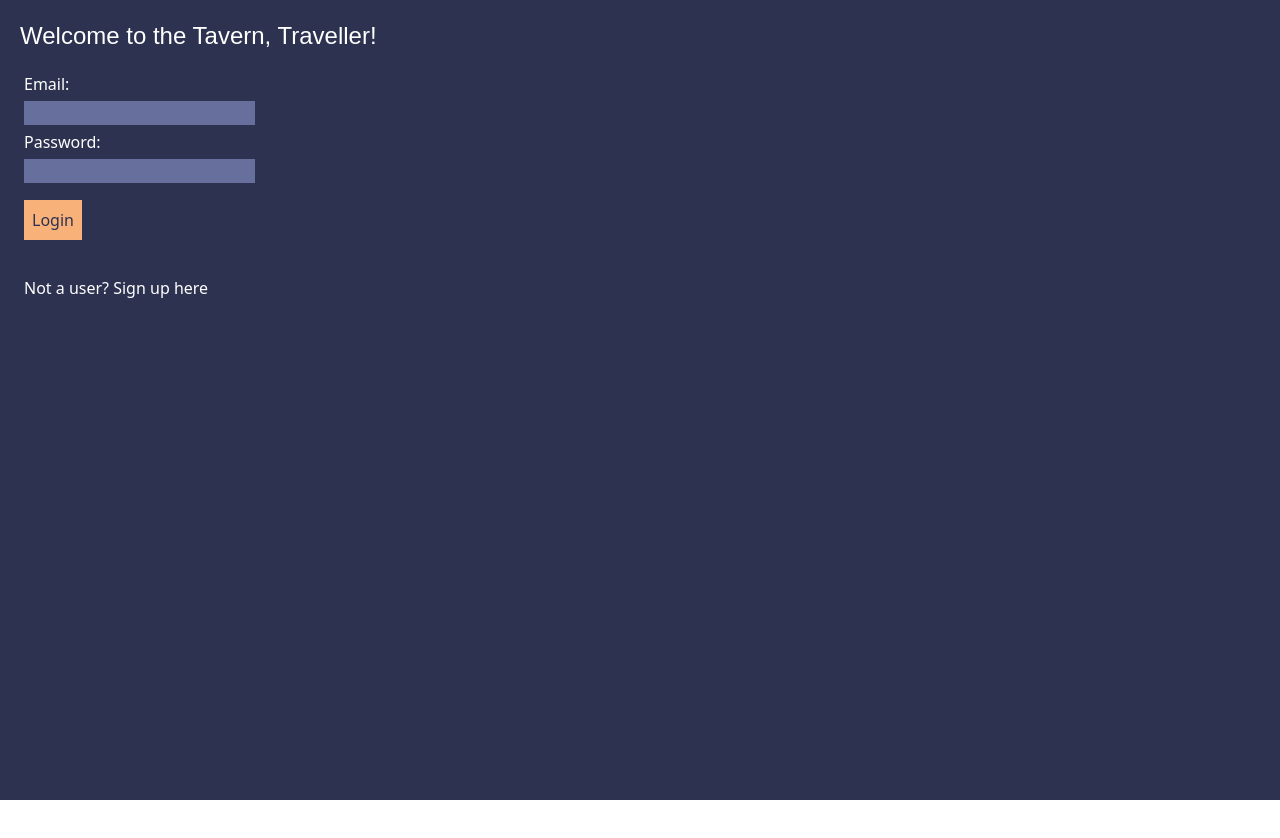
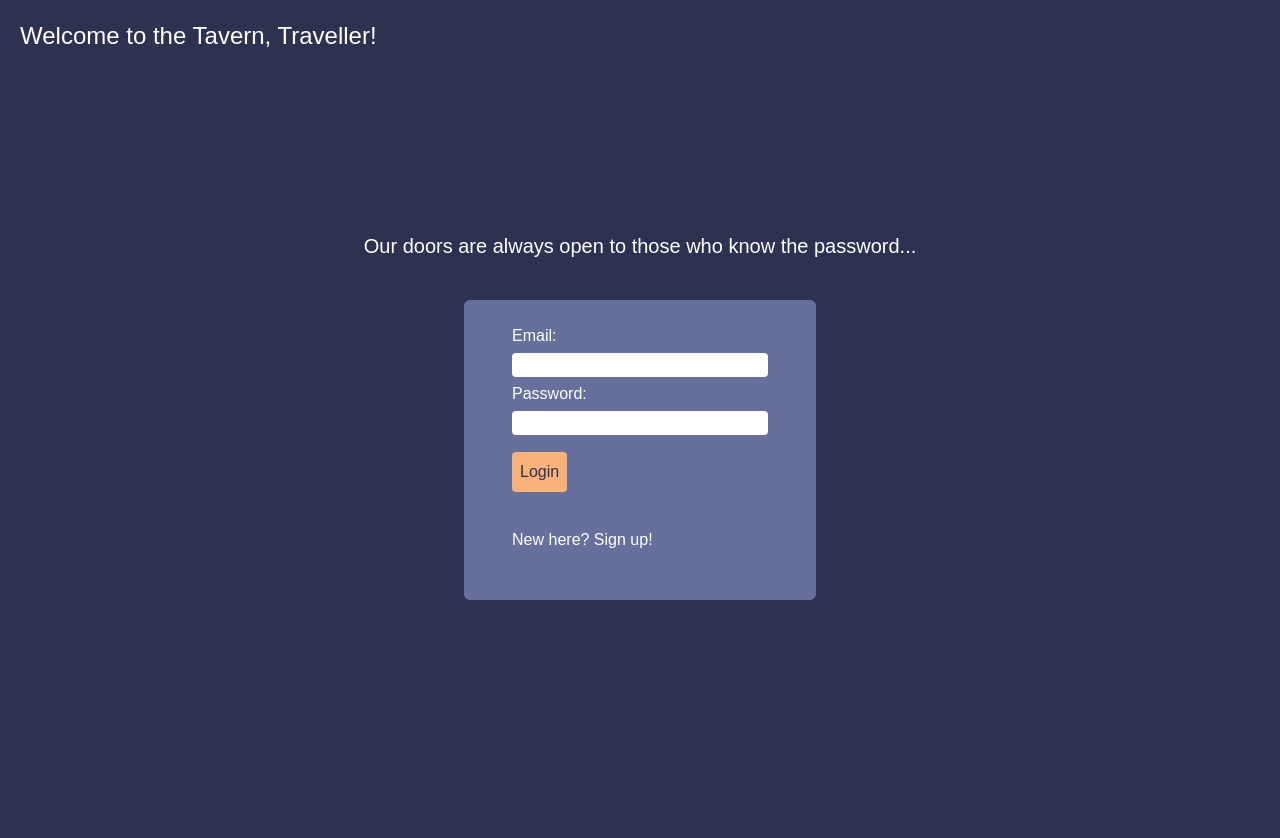
Before and after one commit to hawheeler96/tavern, a React (Create React App) app in the folder client/: page / in a window 1280 px wide. Shown: the top 838 px of the page. Before the commit the page ends 800 px from the top, so only its background shows below. Built offline with nearby package versions, Linux system fonts and the light colour scheme; no server answers.

Commit message:
adds styling

```diff
--- a/client/package.json
+++ b/client/package.json
@@ -2,7 +2,9 @@
   "name": "client",
   "version": "0.1.0",
   "private": true,
+  "proxy": "http://127.0.0.1:5555",
   "dependencies": {
+    "@headlessui/react": "^1.7.18",
     "@testing-library/jest-dom": "^5.17.0",
     "@testing-library/react": "^13.4.0",
     "@testing-library/user-event": "^13.5.0",
--- a/client/src/App.js
+++ b/client/src/App.js
@@ -91,7 +91,7 @@ function App() {
                   }
                 />
                 <Route path="/parties-view" element={<Parties />} />
-                <Route path="/user-profile" element={<UserProfile user={user}/>} />
+                <Route path="/user-profile" element={<UserProfile user={user} characters={characters}/>} />
                 <Route
                   path="/character-sheet/:id"
                   element={<CharacterSheet Capitalize={Capitalize} setCharacters={setCharacters}/>}
--- a/client/src/components/CreateCharacter.js
+++ b/client/src/components/CreateCharacter.js
@@ -292,9 +292,10 @@ function CreateCharacter({ addCharacter, user }) {
 
   return (
     <div>
-      <div className="flex flex-col items-center h-screen bg-slate-blue font-raleway">
+      <div className="flex flex-col items-center h-full bg-slate-blue font-raleway">
         <div className="w-full max-w-xl">
           <form className="shadow-md rounded px-8 pt-6 pb-8 mb-4 bg-white flex flex-col">
+            <h3 className="text-xl italic mb-4 text-center">Adventurer Registration</h3>
             <input
               type="text"
               placeholder="Character Name"
--- a/client/src/components/Home.js
+++ b/client/src/components/Home.js
@@ -1,12 +1,13 @@
 import React, { useState } from "react";
 import { Link } from "react-router-dom";
+import { Transition } from "@headlessui/react"
 
 function Home({ characters, user }) {
   const [showAbout, setShowAbout] = useState(false);
   const [currentCharacters, setCurrentCharacters] = useState(0);
   const charNum = 4;
 
-  console.log(user)
+  console.log(user);
 
   const filteredCharacters =
     characters && user
@@ -83,9 +84,9 @@ function Home({ characters, user }) {
         ) : null}
       </div>
       <div
-        className={`bg bg-soft-blue ${
+        className={`${
           showAbout ? "mt-96 " : ""
-        } fixed bottom-0 left-0 right-0`}
+        } fixed bottom-0 left-0 right-0 bg bg-soft-blue`}
       >
         <div className="flex justify-center items-center">
           {!showAbout ? (
@@ -111,8 +112,16 @@ function Home({ characters, user }) {
           As is the case in so many campaigns, it begins in a tavern.
         </p>
         <br />
-        {showAbout && (
-          <>
+        <Transition
+          show={showAbout}
+          enter="transition ease-in-out duration-300 transform"
+          enterFrom="translate-y-full"
+          enterTo="translate-y-0"
+          leave="transition ease-in-out duration-300 trasnform"
+          leaveFrom="translate-y-0"
+          leaveTo="translate-y-full"
+        >
+          <div className="bg-soft-blue">
             <p className="text-white font-raleway">
               Welcome to Tavern, an online character creator for Dungeons &
               Dragons 5e. Currently in its early alpha stage, Tavern is poised
@@ -159,8 +168,8 @@ function Home({ characters, user }) {
               of Dungeons & Dragons.
             </p>
             <br />
-          </>
-        )}
+          </div>
+        </Transition>
       </div>
     </div>
   );
--- a/client/src/components/Login.js
+++ b/client/src/components/Login.js
@@ -40,10 +40,17 @@ export default function Login({ setUser }) {
 
 
   return (
-    <div class="bg-slate-blue text-white">
-      <form onSubmit={handleSubmit} class="p-60px 20px grid justify-start mx-6">
+    <div className="flex flex-col justify-center items-center font-raleway h-screen">
+      <h3 className="text-xl text-white mb-10">Our doors are always open to those who know the password...</h3>
+      <div class=" bg-soft-blue align-middle static mb-28 p-6 rounded-md">
+        <form
+          onSubmit={handleSubmit}
+          class="p-60px 20px grid justify-start mx-6"
+        >
           <div>
-          <label htmlFor="email">Email: </label>
+            <label htmlFor="email" className="text-white">
+              Email:{" "}
+            </label>
             <input
               value={loginInfo.email}
               id="email"
@@ -51,13 +58,14 @@ export default function Login({ setUser }) {
               onChange={handleLoginChange}
               style={{
                 width: "100%",
-              display: "block",
                 margin: "5px 0",
               }}
-            class="bg-soft-blue"
+              className="bg-white rounded"
             />
           </div>
-        <label htmlFor="password">Password: </label>
+          <label htmlFor="password" className="text-white">
+            Password:{" "}
+          </label>
           <input
             value={loginInfo.password}
             id="password"
@@ -66,16 +74,15 @@ export default function Login({ setUser }) {
             onChange={handleLoginChange}
             style={{
               width: "100%",
-            display: "block",
               margin: "5px 0",
             }}
-          class="bg-soft-blue"
+            class="bg-white rounded"
           />
           <div>
             <input
               type="submit"
               value="Login"
-            class="my-3 bg-soft-gold p-2 text-slate-blue cursor-pointer"
+              class="my-3 bg-soft-gold p-2 text-slate-blue cursor-pointer rounded"
             />
           </div>
         </form>
@@ -84,10 +91,11 @@ export default function Login({ setUser }) {
           style={{
             display: "block",
           }}
-        class="m-6"
+          class="m-6 text-white hover:text-soft-gold"
         >
-        Not a user? Sign up here
+          New here? Sign up!
         </Link>
+      </div>
     </div>
   );
 }
--- a/client/src/components/Signup.js
+++ b/client/src/components/Signup.js
@@ -25,8 +25,15 @@ export default function Signup({ setUser }) {
   };
 
   return (
-    <div class="bg-slate-blue">
-      <form onSubmit={handleSubmit} class="p-60px 20px grid justify-start mx-6">
+    <div className="flex flex-col justify-center items-center font-raleway h-screen">
+      <h3 className="text-xl text-white mb-10">
+        Ah! A new face! What's your name, traveller?
+      </h3>
+      <div class=" bg-soft-blue align-middle static mb-28 p-6 rounded-md">
+        <form
+          onSubmit={handleSubmit}
+          class="p-60px 20px grid justify-start mx-6"
+        >
           <div>
             <label htmlFor="email" class="text-white">
               Email:{" "}
@@ -41,6 +48,7 @@ export default function Signup({ setUser }) {
                 display: "block",
                 margin: "5px 0",
               }}
+              className="text-black"
             />
           </div>
           <div>
@@ -58,6 +66,7 @@ export default function Signup({ setUser }) {
                 display: "block",
                 margin: "5px 0",
               }}
+              className="text-black"
             />
             <div>
               <label htmlFor="name" class="text-white">
@@ -73,6 +82,7 @@ export default function Signup({ setUser }) {
                   display: "block",
                   margin: "5px 0",
                 }}
+                className="text-black"
               />
             </div>
             <div>
@@ -89,10 +99,11 @@ export default function Signup({ setUser }) {
           style={{
             display: "block",
           }}
-        class="m-6 text-white"
+          className="m-6 text-white hover:text-soft-gold"
         >
-        Already a user? Sign in
+          Been here before? Sign in!
         </Link>
+      </div>
     </div>
   );
 }
--- a/client/src/components/UserProfile.js
+++ b/client/src/components/UserProfile.js
@@ -1,7 +1,12 @@
 import React, { useEffect, useState } from "react";
 
-function UserProfile({user}) {
+function UserProfile({user, characters}) {
     const [unclicked, setClicked] = useState(false);
+
+    const filteredCharacters =
+      characters && user
+        ? characters.filter((character) => character.user_id === user.id)
+        : [];
 
     const handleClick = () => {
         setClicked(!unclicked);
@@ -28,7 +33,7 @@ function UserProfile({user}) {
 
     return (
       <div className="flex flex-col justify-center items-center text-center">
-        <div className="bg-white p-5 font-raleway rounded-md">
+        <div className="bg-soft-blue text-white p-5 font-raleway rounded-md">
           {unclicked ? (
             <div className="flex flex-col w-96">
               <input type="text" value={user.name} className="border"></input>
@@ -41,10 +46,11 @@ function UserProfile({user}) {
             <div>
               <h3>Name: {user.name}</h3>
               <p>Email: {user.email}</p>
+              <p>Characters: {filteredCharacters.length}</p>
             </div>
           )}
         </div>
-        {unclicked ? (
+        {/* {unclicked ? (
           <button
             onClick={handleClick}
             className="my-3 bg-soft-gold p-2 text-slate-blue cursor-pointer"
@@ -58,7 +64,7 @@ function UserProfile({user}) {
           >
             Edit User
           </button>
-        )}
+        )} */}
       </div>
     );
 }
--- a/client/src/components/ViewCharacters.js
+++ b/client/src/components/ViewCharacters.js
@@ -6,8 +6,15 @@ function ViewCharacters({ characters, setCharacters, user, Capitalize }) {
     (character) => character.user_id === user.id
   );
   return (
+    <div>
+      <div className="flex flex-col justify-center items-center">
+        <h1 className="text-white text-2xl mb-4 mt-8 font-raleway">
+          Adventurers for Hire
+        </h1>
+      </div>
       <div className="flex flex-row justify-center">
-      <div class="flex flex-row gap-3">
+        <div className="bg-slate-grey p-10 rounded-md">
+          <div class="flex gap-5">
             <br />
             {filteredCharacters.map((character, index) => (
               <div>
@@ -15,7 +22,10 @@ function ViewCharacters({ characters, setCharacters, user, Capitalize }) {
                   <Link to={`/character-sheet/${character.id}`}>
                     <div
                       key={index}
-                  class="text-white font-raleway p-4 w-60 h-80 rounded-md bg-soft-blue shadow-lg hover:shadow-inner hover:shadow-slate-950 hover:bg-slate-grey"
+                      class="text-white font-raleway
+                  p-4 w-60 h-80 rounded-md
+                   bg-soft-blue shadow-lg
+                    hover:animate-wiggle"
                     >
                       <h3 class="flex justify-center items-center text-xl my-5">
                         {character.name}
@@ -40,6 +50,8 @@ function ViewCharacters({ characters, setCharacters, user, Capitalize }) {
             ))}
           </div>
         </div>
+      </div>
+    </div>
   );
 }
 
--- a/client/tailwind.config.js
+++ b/client/tailwind.config.js
@@ -13,6 +13,15 @@ module.exports = {
       fontFamily: {
         raleway: ["Raleway", "sans-serif"],
       },
+      keyframes: {
+        wiggle: {
+          "0%, 100%": { transform: "rotate(-3deg)" },
+          "50%": { transform: "rotate(3deg)" },
+        },
+      },
+      animation: {
+        wiggle: "wiggle 1s ease-in-out infinite",
+      },
     },
   },
   plugins: [],
```
Also changed, not shown: client/src/components/CharacterSheet.js (+17 -7 lines). Lines whose indentation alone changed are shown as unchanged.
